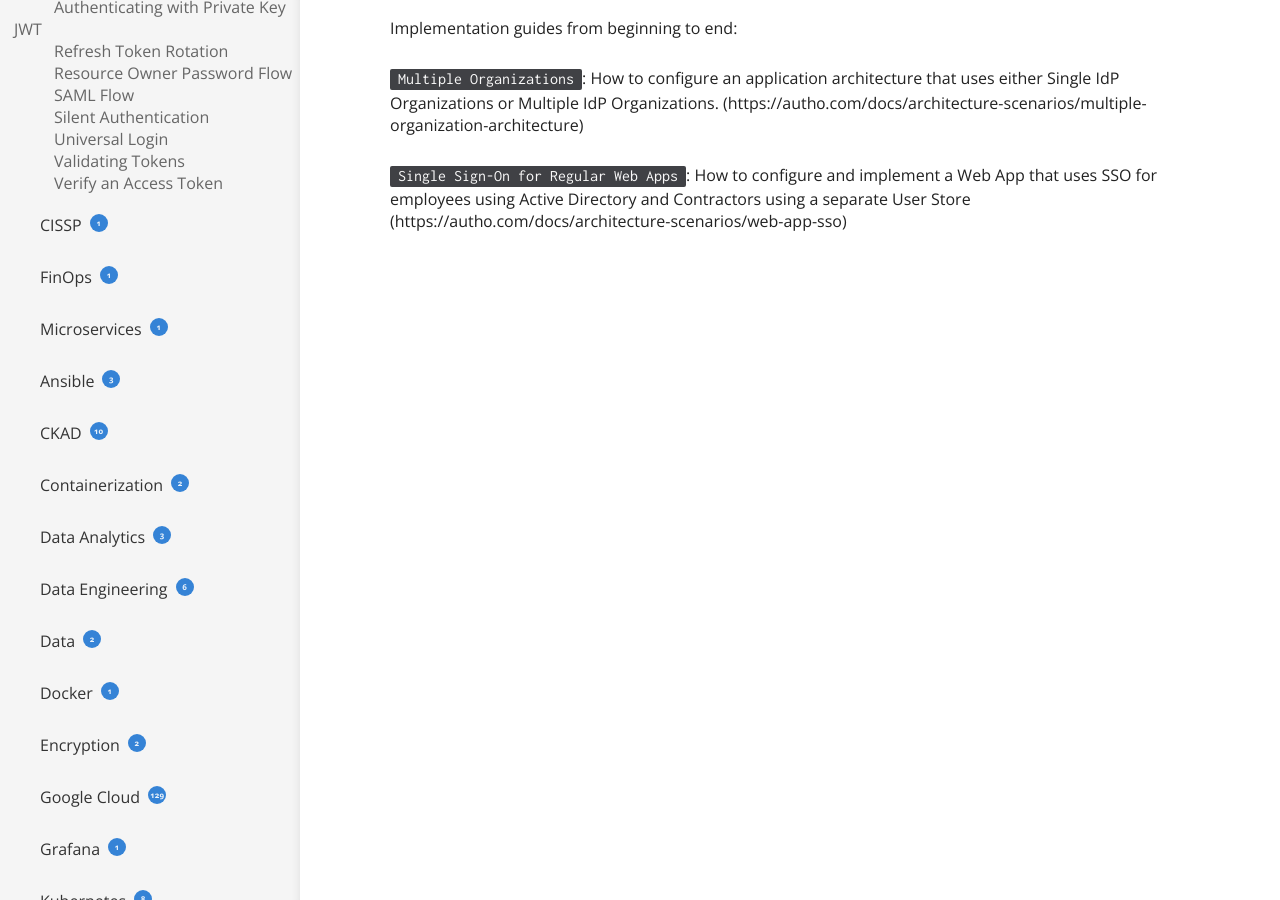
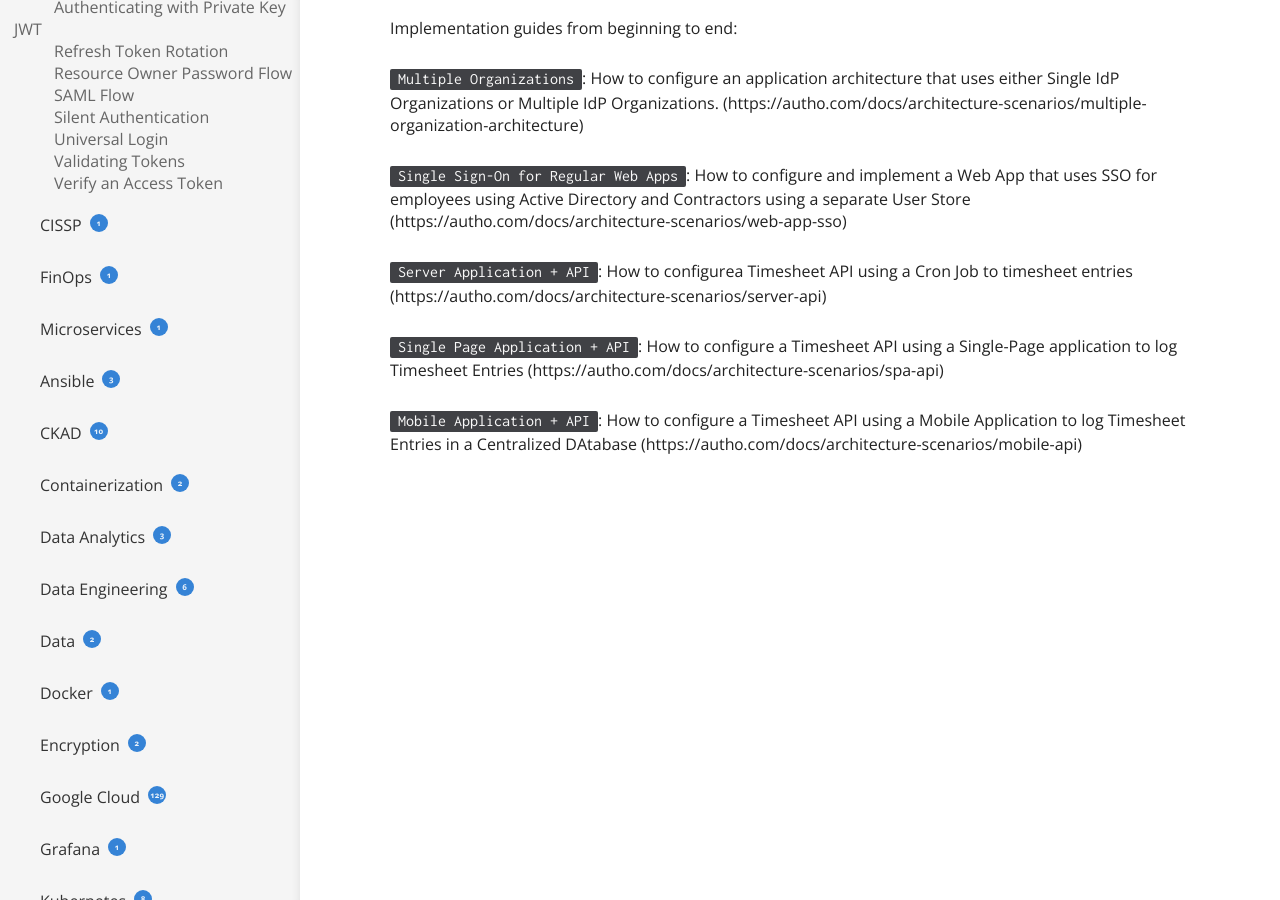
Before and after one commit to TABurrows/taburrows.github.io, a Jekyll site: the page built from _docs/Auth0/architectures.md, in a window 1280 px wide and 900 px high, scrolled down 639 px. Built offline with Jekyll 4.4.1, drawn with Linux system fonts in a browser that asks for light colours.

Commit message:
Updated Auth0 Notes

```diff
--- a/_docs/Auth0/architectures.md
+++ b/_docs/Auth0/architectures.md
@@ -21,3 +21,12 @@ Implementation guides from beginning to end:
 
 `Single Sign-On for Regular Web Apps`: How to configure and implement a Web App that uses SSO for employees using Active Directory and Contractors using a separate User Store
     (https://auth0.com/docs/architecture-scenarios/web-app-sso)
+
+`Server Application + API`: How to configurea Timesheet API using a Cron Job to timesheet entries
+    (https://auth0.com/docs/architecture-scenarios/server-api)
+
+`Single Page Application + API`: How to configure a Timesheet API using a Single-Page application to log Timesheet Entries
+    (https://auth0.com/docs/architecture-scenarios/spa-api)
+
+`Mobile Application + API`: How to configure a Timesheet API using a Mobile Application to log Timesheet Entries in a Centralized DAtabase
+    (https://auth0.com/docs/architecture-scenarios/mobile-api)
```
